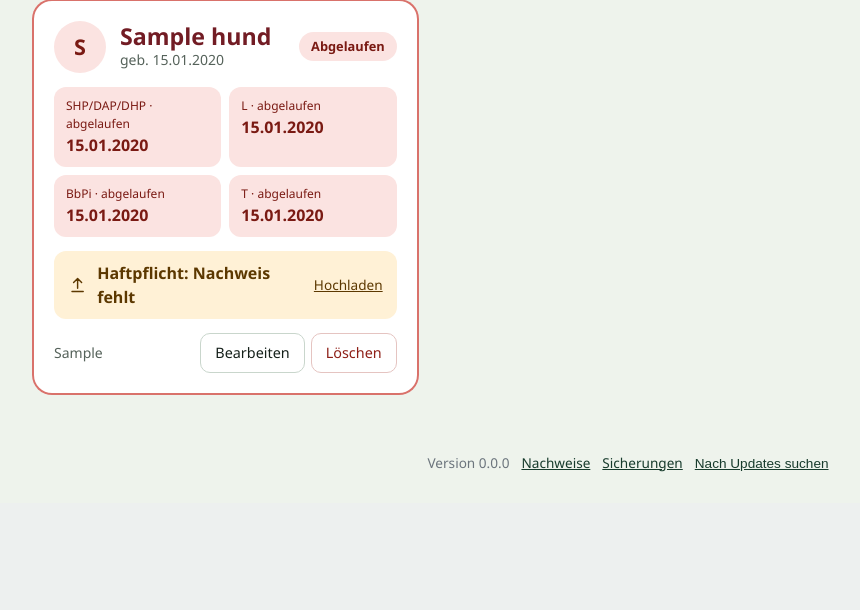
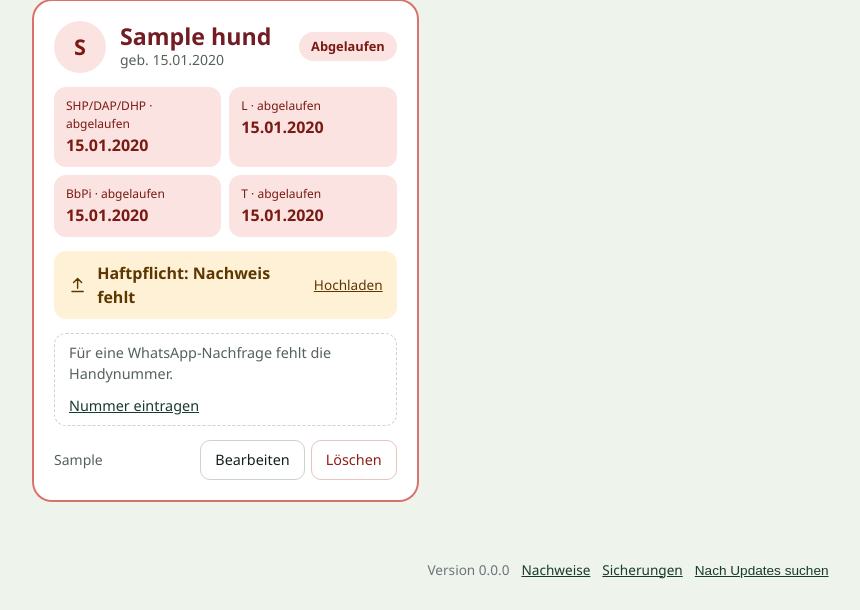
Before and after one commit to kai-osthoff/hundemanager, a Flask app: page / in a window 1280 px wide. Shown: the part 364-974 px from the top of the page, without its empty margins (12-872 px from the left). Before the commit the page ends 836 px from the top, so only its background shows below. Run offline with Flask 3, Linux system fonts and the light colour scheme; tables that the repository leaves empty hold one stand-in row (values such as "Sample post").

Commit message:
WhatsApp-Nachrichten an Halter; Handynummer und E-Mail beim Halter
- Halter bekommen die Felder Handynummer und E-Mail (Migration ergänzt die Spalten,
  Eingaben werden geprüft, Excel-Export zeigt beide).
- Knopf "WhatsApp" beim Halter öffnet den Chat in WhatsApp Web zum freien Schreiben.
- Hundekarten mit fehlenden, abgelaufenen oder bald fälligen Angaben bekommen
  "… per WhatsApp anfragen" - die Nachricht mit allen Punkten steht schon im Chat.
- Kein externer Dienst: nur Click-to-Chat-Links (whatsapp.py), versendet wird von Saskia.

Co-Authored-By: Claude Opus 5.5 (1M context) <noreply@anthropic.com>

```diff
--- a/app.py
+++ b/app.py
@@ -6,6 +6,7 @@ from dateutil.relativedelta import relativedelta
 import io
 import json
 import os
+import re
 import secrets
 import subprocess
 import sys
@@ -18,6 +19,7 @@ from sqlalchemy import func, inspect, text #NEU
 import backup
 import nachweise
 import updater
+import whatsapp
 
 app = Flask(__name__)
 app.config['SECRET_KEY'] = secrets.token_hex(32)
@@ -36,12 +38,19 @@ class Person(db.Model):
     nachname = db.Column(db.String(100), nullable=False)
     aktiv = db.Column(db.Boolean, default=True)  # 👈v4
     fotofreigabe = db.Column(db.Boolean, default=False)  # 👈 NEU v5
+    mobil = db.Column(db.String(30), nullable=True)   # für WhatsApp, so wie eingegeben
+    email = db.Column(db.String(200), nullable=True)
     hunde = db.relationship('Hund', backref='besitzer', lazy=True, cascade='all, delete-orphan')
 
 
     @property
     def vollstaendiger_name(self):
         return f"{self.vorname} {self.nachname}"
+
+    @property
+    def whatsapp_link(self):
+        """Leerer Chat in WhatsApp Web - None ohne gültige Handynummer."""
+        return whatsapp.link(self.mobil)
 
 class Hund(db.Model):
     id = db.Column(db.Integer, primary_key=True)
@@ -196,6 +205,12 @@ def hund_ansicht(hund):
     else:
         haftpflicht = 'keine-angabe'
 
+    nachfragen = fehlende_angaben(hund, impfungen, haftpflicht, nachweis)
+    whatsapp_nachfrage = None
+    if nachfragen:
+        whatsapp_nachfrage = whatsapp.link(hund.besitzer.mobil, whatsapp.fehlende_daten_nachricht(
+            hund.besitzer.vorname, hund.name, nachfragen))
+
     stati = [i['status'] for i in impfungen] + [haftpflicht]
     if 'abgelaufen' in stati:
         gesamt = 'abgelaufen'
@@ -213,7 +228,30 @@ def hund_ansicht(hund):
         'haftpflicht': haftpflicht,
         'gesamt': gesamt,
         'gesamt_text': GESAMT_TEXT[gesamt],
+        'nachfragen': nachfragen,
+        'whatsapp_nachfrage': whatsapp_nachfrage,
     }
+
+
+def fehlende_angaben(hund, impfungen, haftpflicht, nachweis):
+    """Was beim Halter nachzufragen ist - je Punkt eine kurze Zeile für die Nachricht."""
+    punkte = []
+    for i in impfungen:
+        if i['status'] == 'keine-angabe':
+            punkte.append(f'Impfung {i["name"]}: Datum fehlt noch')
+        elif i['status'] == 'abgelaufen':
+            punkte.append(f'Impfung {i["name"]}: abgelaufen am {format_datum(i["datum"])}')
+        elif i['status'] == 'bald-ablaufend':
+            punkte.append(f'Impfung {i["name"]}: läuft am {format_datum(i["datum"])} ab')
+    if haftpflicht in ('keine-angabe', 'ohne-nachweis'):
+        punkte.append('Haftpflicht: Versicherungsnachweis fehlt noch')
+    elif haftpflicht == 'abgelaufen':
+        punkte.append(f'Haftpflicht: Nachweis abgelaufen am {format_datum(nachweis.gueltig_bis)}')
+    elif haftpflicht == 'bald-ablaufend':
+        punkte.append(f'Haftpflicht: Nachweis läuft am {format_datum(nachweis.gueltig_bis)} ab')
+    if not hund.geburtstag:
+        punkte.append('Geburtstag')
+    return punkte
 
 
 @app.route('/')
@@ -257,18 +295,35 @@ def index():
                            anzahl_pausiert=len(pausierte), kennzahlen=kennzahlen,
                            gibt_personen=bool(alle_personen))
 
+def _person_angaben(person):
+    """Übernimmt die Formularfelder. Gibt eine Fehlermeldung zurück oder None."""
+    vorname = request.form.get('vorname', '').strip()
+    nachname = request.form.get('nachname', '').strip()
+    mobil = request.form.get('mobil', '').strip()[:30]
+    email = request.form.get('email', '').strip()[:200]
+    if not vorname or not nachname:
+        return 'Bitte Vor- und Nachname angeben.'
+    if mobil and not whatsapp.nummer(mobil):
+        return 'Die Handynummer stimmt so nicht – bitte z. B. als 0171 1234567 oder +49 171 1234567 eingeben.'
+    if email and not re.fullmatch(r'[^@\s]+@[^@\s]+\.[^@\s]+', email):
+        return 'Die E-Mail-Adresse stimmt so nicht – bitte prüfen.'
+    person.vorname = vorname
+    person.nachname = nachname
+    person.fotofreigabe = request.form.get('fotofreigabe') == '1'
+    person.mobil = mobil or None
+    person.email = email or None
+    return None
+
+
 @app.route('/person/neu', methods=['GET', 'POST'])
 def person_neu():
     if request.method == 'POST':
-        vorname = request.form.get('vorname', '').strip()
-        nachname = request.form.get('nachname', '').strip()
-        fotofreigabe = request.form.get('fotofreigabe') == '1'
+        person = Person()
+        fehler = _person_angaben(person)
+        if fehler:
+            flash(fehler, 'error')
+            return render_template('person_form.html', person=None, werte=request.form)
 
-        if not vorname or not nachname:
-            flash('Bitte Vor- und Nachname angeben.', 'error')
-            return render_template('person_form.html', person=None)
-
-        person = Person(vorname=vorname, nachname=nachname, fotofreigabe=fotofreigabe)
         db.session.add(person)
         db.session.commit()
         flash(f'Person "{person.vollstaendiger_name}" wurde angelegt.', 'success')
@@ -281,16 +336,11 @@ def person_bearbeiten(person_id):
     person = Person.query.get_or_404(person_id)
 
     if request.method == 'POST':
-        vorname = request.form.get('vorname', '').strip()
-        nachname = request.form.get('nachname', '').strip()
+        fehler = _person_angaben(person)
+        if fehler:
+            flash(fehler, 'error')
+            return render_template('person_form.html', person=person, werte=request.form)
 
-        if not vorname or not nachname:
-            flash('Bitte Vor- und Nachname angeben.', 'error')
-            return render_template('person_form.html', person=person)
-
-        person.fotofreigabe = request.form.get('fotofreigabe') == '1'
-        person.vorname = vorname
-        person.nachname = nachname
         db.session.commit()
         flash(f'Person wurde aktualisiert.', 'success')
         return redirect(url_for('index'))
@@ -595,7 +645,7 @@ def export_excel():
     )
 
     # Header
-    headers = ['Nachname', 'Vorname', 'Foto', 'Hundename', 'Geburtstag', 'SHP/DAP/DHP', 'L', 'BbPi', 'T', 'Haftpflicht', 'Bemerkung']
+    headers = ['Nachname', 'Vorname', 'Foto', 'Hundename', 'Geburtstag', 'SHP/DAP/DHP', 'L', 'BbPi', 'T', 'Haftpflicht', 'Bemerkung', 'Handynummer', 'E-Mail']
     for col, header in enumerate(headers, 1):
         cell = ws.cell(row=1, column=col, value=header)
         cell.fill = header_fill
@@ -662,10 +712,12 @@ def export_excel():
             haftpflicht_cell.alignment = Alignment(horizontal='center')
 
             ws.cell(row=row, column=11, value=hund.bemerkung or '').border = thin_border
+            ws.cell(row=row, column=12, value=person.mobil or '').border = thin_border
+            ws.cell(row=row, column=13, value=person.email or '').border = thin_border
             row += 1
 
     # Spaltenbreiten anpassen
-    column_widths = [15, 15, 7, 20, 12, 15, 12, 12, 12, 18, 30]
+    column_widths = [15, 15, 7, 20, 12, 15, 12, 12, 12, 18, 30, 18, 28]
     for i, width in enumerate(column_widths, 1):
         ws.column_dimensions[openpyxl.utils.get_column_letter(i)].width = width
 
--- a/templates/base.html
+++ b/templates/base.html
@@ -648,6 +648,26 @@
         .haft-bald { background: #FFF1D6; color: #5C3800; }
         .haft-abgelaufen, .haft-keine-angabe { background: #FBE3E1; color: #7A1A13; }
         .haft-ohne-nachweis { background: #FFF1D6; color: #5C3800; }
+        .knopf-whatsapp { gap: 6px; color: #0B5A2E; border-color: #9FD8B3; background: #EEF9F1; }
+        .knopf-whatsapp:hover { border-color: #0B5A2E; }
+        .wa-zeile {
+            display: flex;
+            align-items: center;
+            gap: 10px;
+            min-height: 44px;
+            padding: 8px 14px;
+            border-radius: 12px;
+            border: 1px solid #9FD8B3;
+            background: #EEF9F1;
+            color: #0B5A2E;
+            font-weight: 600;
+            font-size: 0.9rem;
+            text-decoration: none;
+        }
+        a.wa-zeile:hover { border-color: #0B5A2E; }
+        .wa-ohne-nummer { justify-content: space-between; flex-wrap: wrap; border-style: dashed; border-color: #C9D6CC; background: #FFFFFF; color: #55625A; font-weight: 500; }
+        a.etikett { text-decoration: none; }
+        .form-group small { display: block; margin-top: 4px; font-size: 0.85rem; color: #55625A; }
         .hund-fuss {
             display: flex;
             align-items: center;
--- a/templates/index.html
+++ b/templates/index.html
@@ -36,8 +36,12 @@
             <h3>{{ person.nachname }}, {{ person.vorname }}</h3>
             {% if not person.aktiv %}<span class="etikett etikett-grau">Pausiert</span>{% endif %}
             {% if person.fotofreigabe %}<span class="etikett">Fotofreigabe</span>{% endif %}
+            {% if not person.mobil %}<a href="{{ url_for('person_bearbeiten', person_id=person.id) }}" class="etikett etikett-grau">Handynummer fehlt</a>{% endif %}
         </div>
         <div class="halter-aktionen">
+            {% if person.whatsapp_link %}
+            <a href="{{ person.whatsapp_link }}" target="whatsapp" rel="noopener" class="knopf knopf-whatsapp" title="Chat mit {{ person.vorname }} in WhatsApp Web öffnen"><svg width="18" height="18" viewBox="0 0 24 24" fill="none" stroke="currentColor" stroke-width="1.8" stroke-linecap="round" stroke-linejoin="round" aria-hidden="true"><path d="M4 20l1.4-4.2A8 8 0 1 1 8.3 18.7z"/><path d="M9 10h6M9 13.5h4"/></svg> WhatsApp</a>
+            {% endif %}
             <a href="{{ url_for('hund_neu', person_id=person.id) }}" class="knopf">+ Hund</a>
             <a href="{{ url_for('person_bearbeiten', person_id=person.id) }}" class="knopf">Bearbeiten</a>
             <form action="{{ url_for('person_toggle_aktiv', person_id=person.id) }}" method="POST">
@@ -83,6 +87,21 @@
                     <span>Hochladen</span>
                 {% endif %}
             </a>
+
+            {% if h.nachfragen %}
+                {% if h.whatsapp_nachfrage %}
+                <a href="{{ h.whatsapp_nachfrage }}" target="whatsapp" rel="noopener" class="wa-zeile"
+                   title="{{ h.nachfragen|join(' · ') }}">
+                    <svg width="20" height="20" viewBox="0 0 24 24" fill="none" stroke="currentColor" stroke-width="1.8" stroke-linecap="round" stroke-linejoin="round" aria-hidden="true"><path d="M4 20l1.4-4.2A8 8 0 1 1 8.3 20.7z"/><path d="M9 10h6M9 13.5h4"/></svg>
+                    <span>{{ h.nachfragen|length }} fehlende {{ 'Angabe' if h.nachfragen|length == 1 else 'Angaben' }} per WhatsApp anfragen</span>
+                </a>
+                {% else %}
+                <div class="wa-zeile wa-ohne-nummer">
+                    <span>Für eine WhatsApp-Nachfrage fehlt die Handynummer.</span>
+                    <a href="{{ url_for('person_bearbeiten', person_id=person.id) }}">Nummer eintragen</a>
+                </div>
+                {% endif %}
+            {% endif %}
 
             <div class="hund-fuss">
                 <span>{{ hund.bemerkung or '' }}</span>
--- a/templates/person_form.html
+++ b/templates/person_form.html
@@ -2,22 +2,36 @@
 {% extends "base.html" %}
 
 {% block content %}
+{# Nach einem Fehler die eingegebenen Werte behalten, sonst die gespeicherten zeigen #}
+{% set w = werte or person or {} %}
 <div class="form-container">
     <h2>{{ 'Person bearbeiten' if person else 'Neue Person anlegen' }}</h2>
 
     <form method="POST">
         <div class="form-group">
             <label for="vorname" class="required">Vorname</label>
-            <input type="text" id="vorname" name="vorname" value="{{ person.vorname if person else '' }}" required>
+            <input type="text" id="vorname" name="vorname" value="{{ w.vorname or '' }}" required>
         </div>
 
         <div class="form-group">
             <label for="nachname" class="required">Nachname</label>
-            <input type="text" id="nachname" name="nachname" value="{{ person.nachname if person else '' }}" required>
+            <input type="text" id="nachname" name="nachname" value="{{ w.nachname or '' }}" required>
+        </div>
+
+        <div class="form-group">
+            <label for="mobil">Handynummer</label>
+            <input type="tel" id="mobil" name="mobil" value="{{ w.mobil or '' }}" maxlength="30"
+                   placeholder="z. B. 0171 1234567" autocomplete="off">
+            <small>Für Nachrichten per WhatsApp. Ausländische Nummern mit Ländervorwahl, z. B. +43 664 1234567.</small>
+        </div>
+
+        <div class="form-group">
+            <label for="email">E-Mail-Adresse</label>
+            <input type="email" id="email" name="email" value="{{ w.email or '' }}" maxlength="200" autocomplete="off">
         </div>
 
 		<div class="form-group">
-			<label><input type="checkbox" name="fotofreigabe" value="1" {{ 'checked' if person and person.fotofreigabe }}> Fotofreigabe</label>
+			<label><input type="checkbox" name="fotofreigabe" value="1" {{ 'checked' if w.fotofreigabe }}> Fotofreigabe</label>
         </div>
 
         <div class="form-actions">
--- a/updater.py
+++ b/updater.py
@@ -31,7 +31,7 @@ PRUEF_INTERVALL = 6 * 60 * 60  # alle 6 Stunden automatisch nachsehen
 
 APP_DIR = backup.APP_DIR
 # Pflichtdateien - fehlt eine im Download, wird das Update gar nicht erst begonnen
-PFLICHTDATEIEN = ['app.py', 'updater.py', 'backup.py', 'nachweise.py', 'start.py', 'VERSION', 'requirements.txt']
+PFLICHTDATEIEN = ['app.py', 'updater.py', 'backup.py', 'nachweise.py', 'whatsapp.py', 'start.py', 'VERSION', 'requirements.txt']
 
 _status = {
     'geprueft_um': 0,
```
Also changed, not shown: CLAUDE.md (+10 -0 lines), tests/test_hundemanager.py (+108 -0 lines), whatsapp.py (added, +61 -0 lines).
